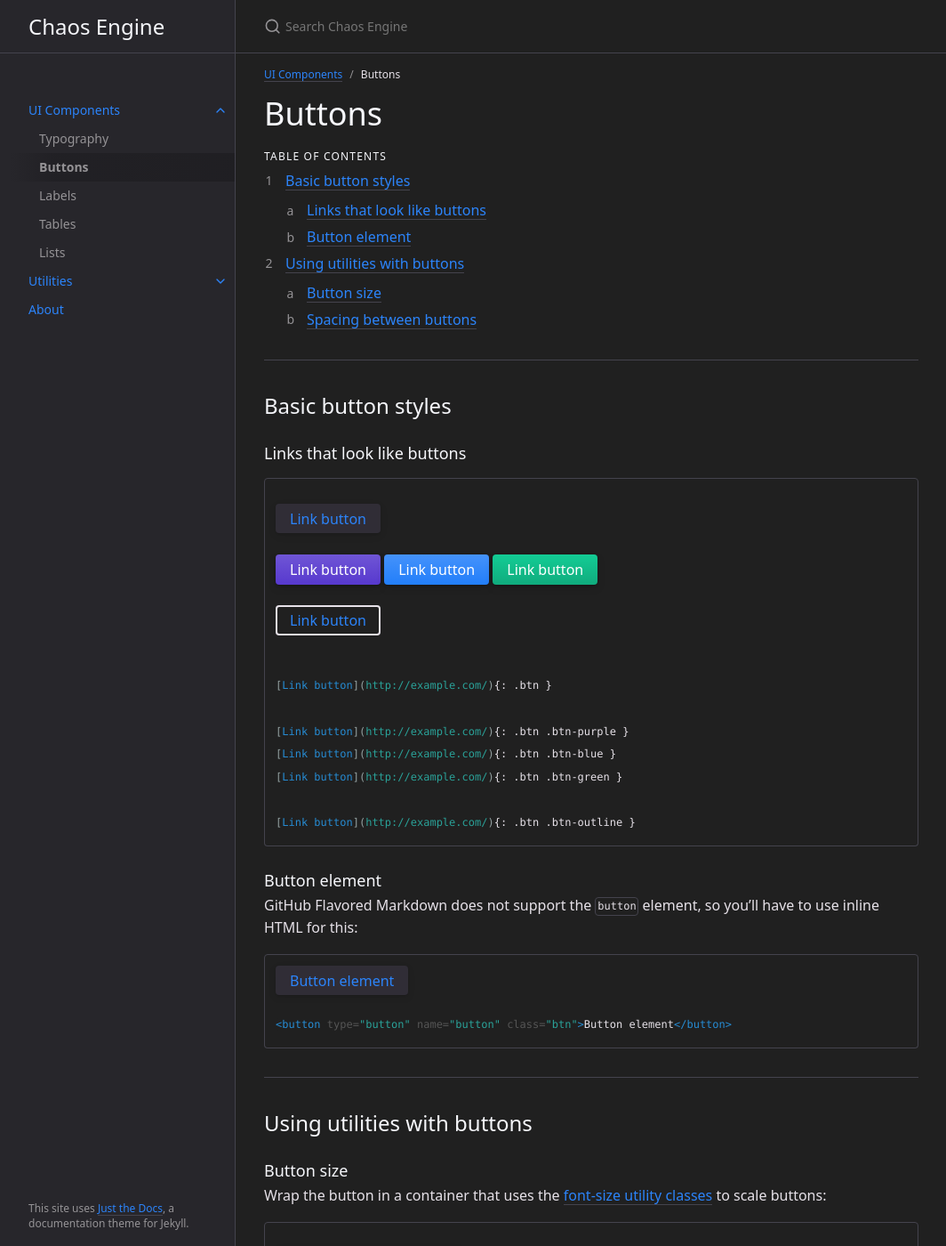
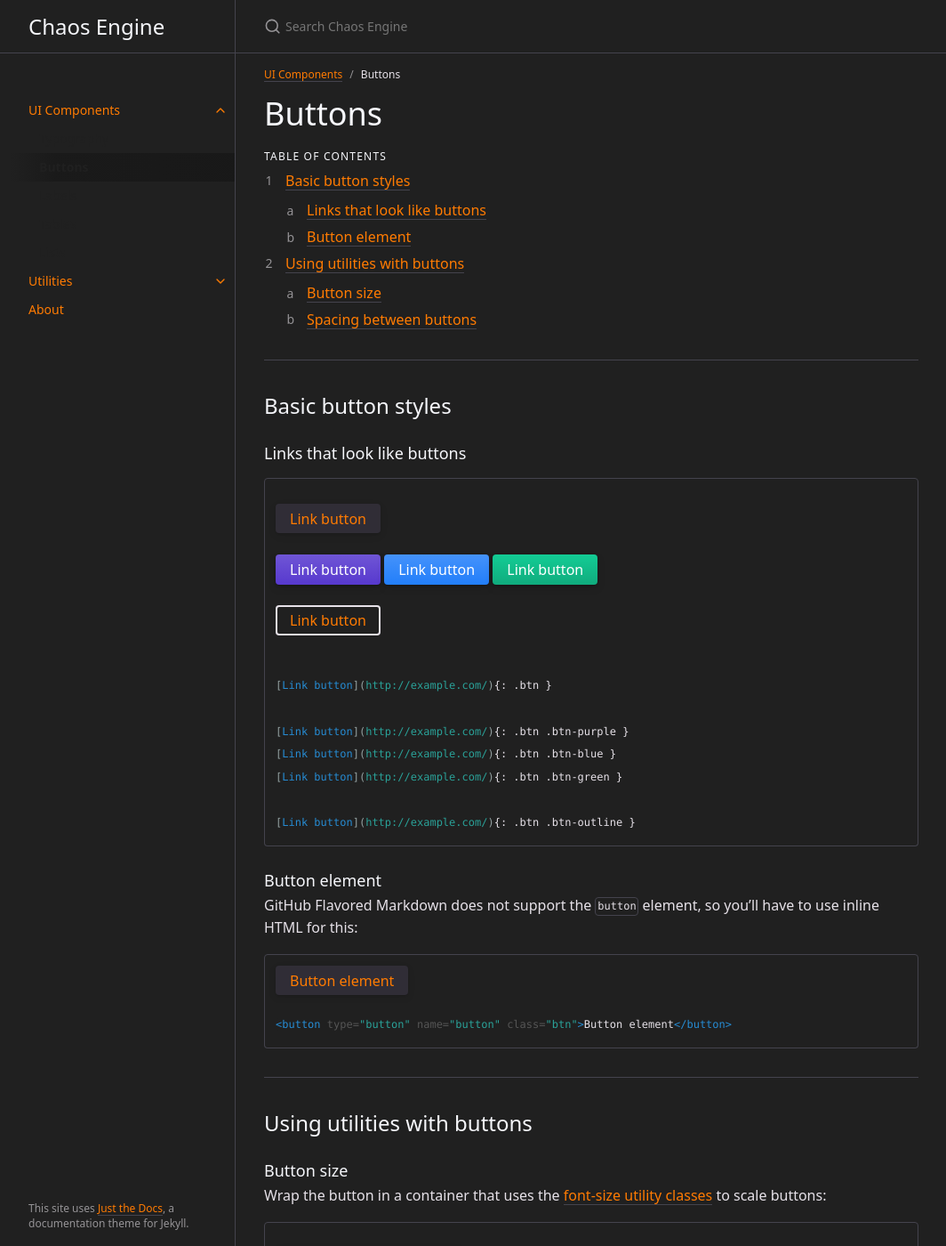
Before and after one commit to JJL772/jjl772.github.io, a Jekyll site: the page built from docs/ui-components/buttons.md, in a window 1280 px wide and 1400 px high. Shown: the whole window at 89% size, without its empty margins (107-1171 px from the left). Built offline with Jekyll 4.4.1, drawn with Linux system fonts in a browser that asks for light colours.

Commit message:
More color tweaks

```diff
--- a/_sass/color_schemes/dark.scss
+++ b/_sass/color_schemes/dark.scss
@@ -1,13 +1,13 @@
 $body-background-color: #202020;
-$sidebar-color: $grey-dk-300;
+$sidebar-color: #202020;
 $border-color: $grey-dk-200;
 
 $body-text-color: $grey-lt-300;
 $body-heading-color: $grey-lt-000;
-$nav-child-link-color: $grey-dk-000;
-$search-result-preview-color: $grey-dk-000;
+$nav-child-link-color: #202020;
+$search-result-preview-color: #202020;
 
-$link-color: $blue-000;
+$link-color: #FF7B02;
 $btn-primary-color: #FF7B02;
 $base-button-color: $grey-dk-250;
 
```
